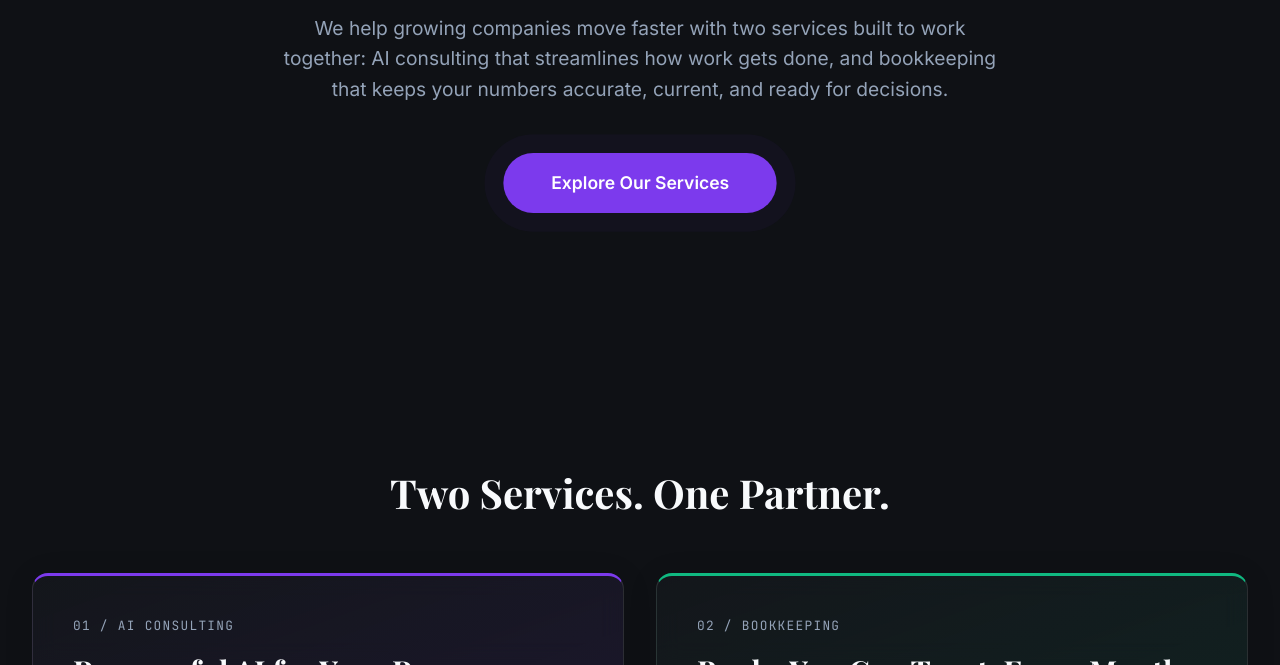
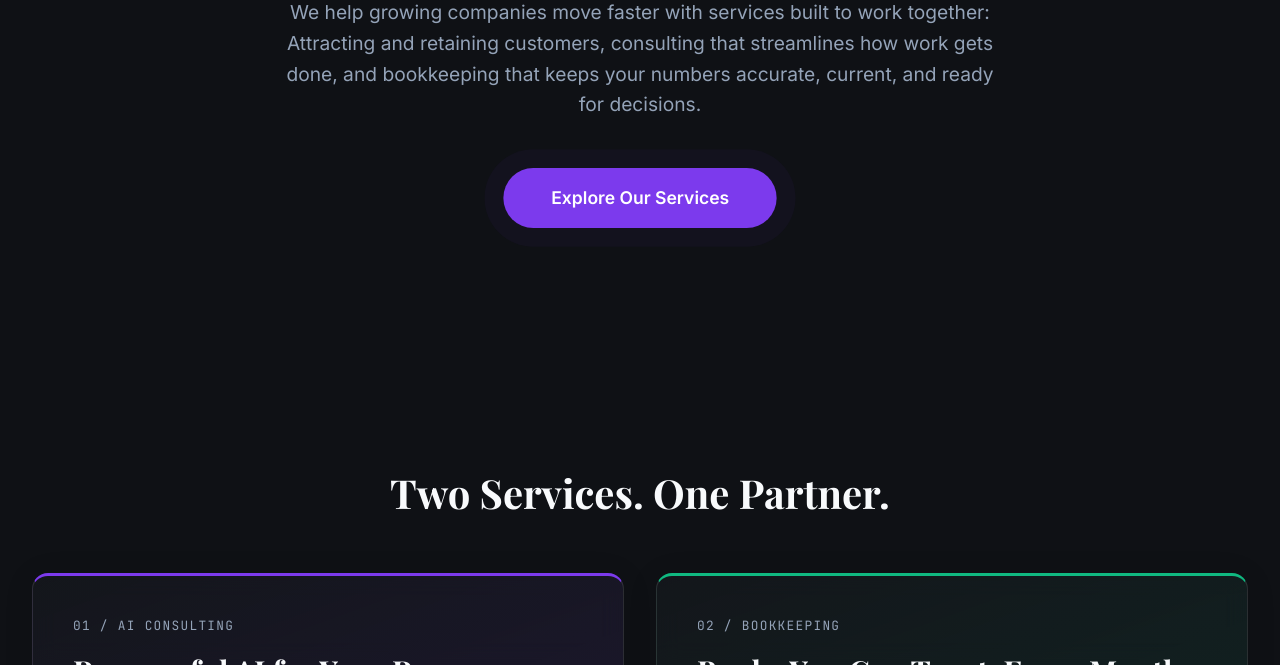
Before and after one commit to RevAbbot/propelgroupweb, a plain HTML site: page index.html in a window 1280 px wide. Shown: the part 435-1100 px from the top of the page. Drawn offline with nearby package versions, Linux system fonts and the light colour scheme.

Commit message:
Update landing page intro to list customer attraction and retention
Co-Authored-By: Claude Opus 5.5 <noreply@anthropic.com>

```diff
--- a/index.html
+++ b/index.html
@@ -49,8 +49,8 @@
                 <span class="text-gradient">Smarter workflows. Cleaner books.</span>
             </h1>
             <p class="hero-lead">
-                We help growing companies move faster with two services built to work together:
-                AI consulting that streamlines how work gets done, and bookkeeping that keeps
+                We help growing companies move faster with services built to work together:
+                Attracting and retaining customers, consulting that streamlines how work gets done, and bookkeeping that keeps
                 your numbers accurate, current, and ready for decisions.
             </p>
             <div class="hero-actions">
```
